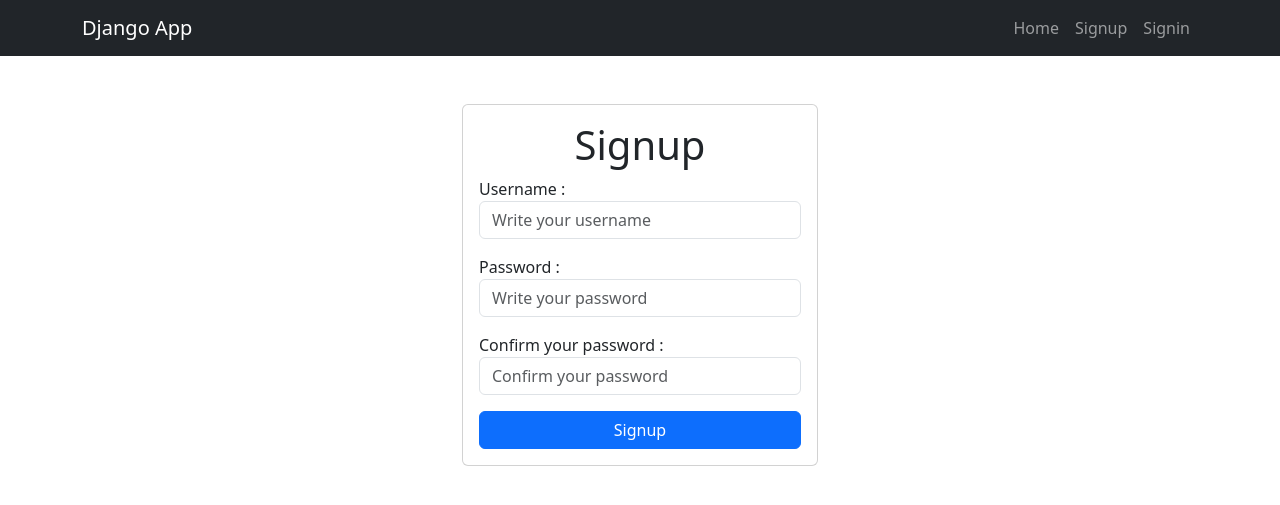
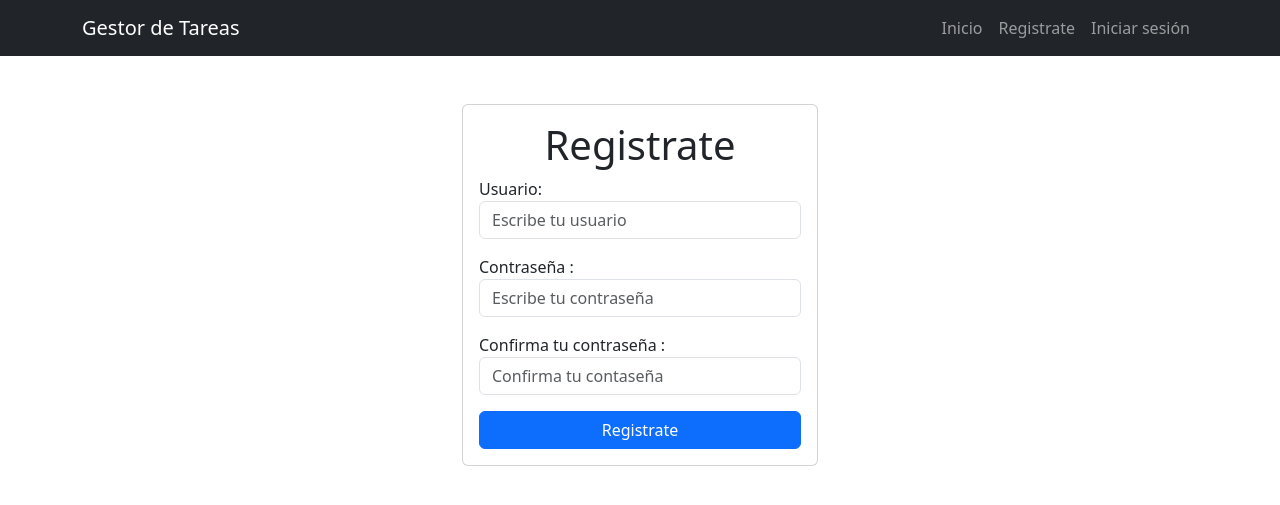
Before and after one commit to martinvalinoti/GestorTareas, a Django app: page /signup/ in a window 1280 px wide. Shown: the top 505 px of the page. Run offline with Django 4.2, Linux system fonts and the light colour scheme.

Commit message:
español

```diff
--- a/tasks/templates/base.html
+++ b/tasks/templates/base.html
@@ -4,14 +4,14 @@
     <meta charset="UTF-8">
     <meta http-equiv="X-UA-Compatible" content="IE=edge">
     <meta name="viewport" content="width=device-width, initial-scale=1.0">
-    <title>Django CRUD App</title>
+    <title>Gestor de tareas</title>
     <link href="https://cdn.jsdelivr.net/npm/bootstrap@5.3.0-alpha1/dist/css/bootstrap.min.css" rel="stylesheet" integrity="sha384-GLhlTQ8iRABdZLl6O3oVMWSktQOp6b7In1Zl3/Jr59b6EGGoI1aFkw7cmDA6j6gD" crossorigin="anonymous">
 </head>
 <body>
 
     <nav class="navbar navbar-expand-lg bg-dark navbar-dark">
         <div class="container">
-          <a class="navbar-brand" href="/">Django App</a>
+          <a class="navbar-brand" href="/">Gestor de Tareas</a>
           <button class="navbar-toggler" type="button" data-bs-toggle="collapse" data-bs-target="#navbarNav" aria-controls="navbarNav" aria-expanded="false" aria-label="Toggle navigation">
             <span class="navbar-toggler-icon"></span>
           </button>
@@ -19,28 +19,28 @@
             <ul class="navbar-nav ms-auto ">
 
                 <li class="nav-item">
-                    <a class="nav-link" href= "/"> Home </a>
+                    <a class="nav-link" href= "/"> Inicio </a>
                 </li>
 
                 {% if user.is_authenticated %}
                 <li class="nav-item" >
-                    <a class="nav-link" href="/tasks" >Tasks pending</a>
+                    <a class="nav-link" href="/tasks" >Tareas pendientes</a>
                 </li>
                 <li class="nav-item">
-                    <a class="nav-link" href="/tasks_completed/">Tasks completed</a>
+                    <a class="nav-link" href="/tasks_completed/">Tareas completadas</a>
                 </li>
                 <li class="nav-item">
-                    <a class="nav-link" href="/tasks/create/">Create task</a>
+                    <a class="nav-link" href="/tasks/create/">Crear tarea nueva</a>
                 </li>
                 <li class="nav-item">
-                    <a class="nav-link" href="/logout">Logout</a>
+                    <a class="nav-link" href="/logout">Salir</a>
                 </li>
                 {% else %}
                 <li class="nav-item">
-                    <a class="nav-link" href="/signup">Signup</a>
+                    <a class="nav-link" href="/signup">Registrate</a>
                 </li>
                 <li class="nav-item">
-                    <a class="nav-link" href="/signin">Signin</a>
+                    <a class="nav-link" href="/signin">Iniciar sesión</a>
                 </li>
                 {% endif %}
             </ul>
--- a/tasks/templates/create_task.html
+++ b/tasks/templates/create_task.html
@@ -7,7 +7,7 @@
 
         <form action="/tasks/create/" method="POST" class="card card-body">
 
-            <h1>Create task</h1>
+            <h1>Crear tarea nueva</h1>
 
             {{ error }}
 
@@ -17,7 +17,7 @@
             {{ form }}
 
             <button class="btn btn-primary " >
-                Save
+                Guardar
             </button>
 
 
--- a/tasks/templates/signup.html
+++ b/tasks/templates/signup.html
@@ -6,7 +6,7 @@
     <div class="row">
         <div class="col-md-4 offset-md-4 mt-5">
             <form action="/signup/" method="POST" class="card card-body ">
-                <h1 class="text-center">Signup</h1>
+                <h1 class="text-center">Registrate</h1>
 
                 {{error}}
 
@@ -14,23 +14,23 @@
                 {% csrf_token %}
 
                 <div class="mb-3">
-                    <label for="username">Username :</label>
-                    <input type="text" name="username" id= "username" class="form-control" placeholder="Write your username">
+                    <label for="username">Usuario:</label>
+                    <input type="text" name="username" id= "username" class="form-control" placeholder="Escribe tu usuario">
 
                 </div>
                 <div class="mb-3">
-                    <label for="password1">Password :</label>
-                    <input type="password" name="password1" id= "password1" class="form-control" placeholder="Write your password">
+                    <label for="password1">Contraseña :</label>
+                    <input type="password" name="password1" id= "password1" class="form-control" placeholder="Escribe tu contraseña">
 
                 </div>
                 <div class="mb-3">
-                    <label for="password2">Confirm your password :</label>
-                    <input type="password" name="password2" id= "password2" class="form-control" placeholder="Confirm your password">
+                    <label for="password2">Confirma tu contraseña :</label>
+                    <input type="password" name="password2" id= "password2" class="form-control" placeholder="Confirma tu contaseña">
 
                 </div>
 
                 <button class="btn btn-primary">
-                    Signup
+                    Registrate
                 </button>
             </form>
 
--- a/tasks/templates/task_detail.html
+++ b/tasks/templates/task_detail.html
@@ -12,7 +12,7 @@
                 {% csrf_token %}
                 {{ form.as_p }}
                 <button class="btn btn-primary">
-                    Update
+                    Actualizar
                 </button>
             </form>
             <div class="d-flex">
@@ -23,7 +23,7 @@
                     {% csrf_token %}
 
                     <button class="btn btn-secondary">
-                        Complete
+                        Tarea Completa
                     </button>
 
                 </form>
@@ -33,7 +33,7 @@
                     {% csrf_token %}
 
                     <button class="btn btn-danger">
-                        Delete
+                        Borrar
                     </button>
 
 
--- a/tasks/templates/tasks.html
+++ b/tasks/templates/tasks.html
@@ -5,7 +5,7 @@
 <main class="container">
     <div class="row">
         <div class="col-md-6 offset-md-3">
-            <h1 class="text-center display-3 py-5">Tasks pending</h1>
+            <h1 class="text-center display-3 py-5">Tareas pendientes</h1>
 
             <ul class="list-group">
                 {% for task in tasks %}
```
Also changed, not shown: tasks/templates/home.html (+5 -4 lines), tasks/templates/signin.html (+6 -6 lines).
